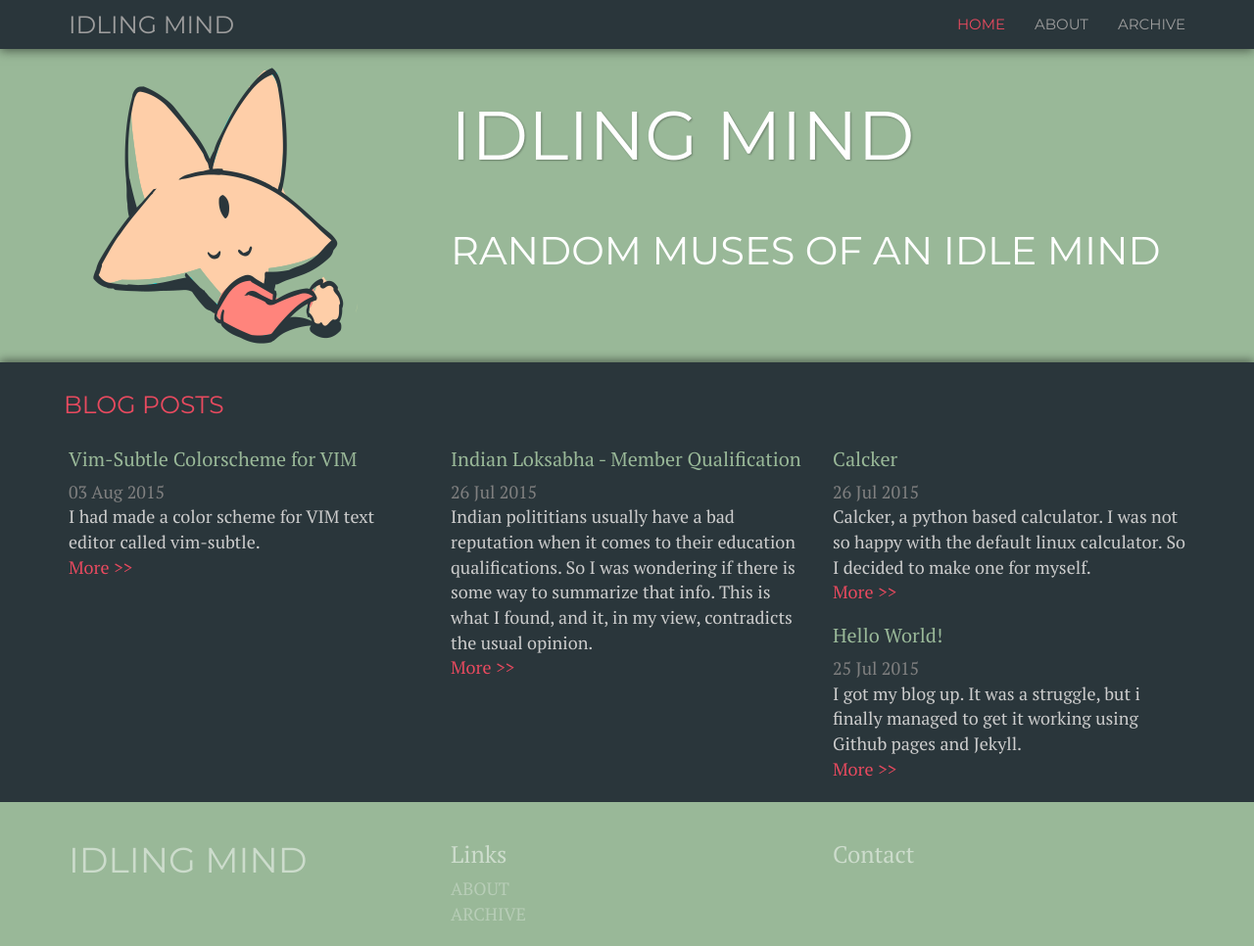
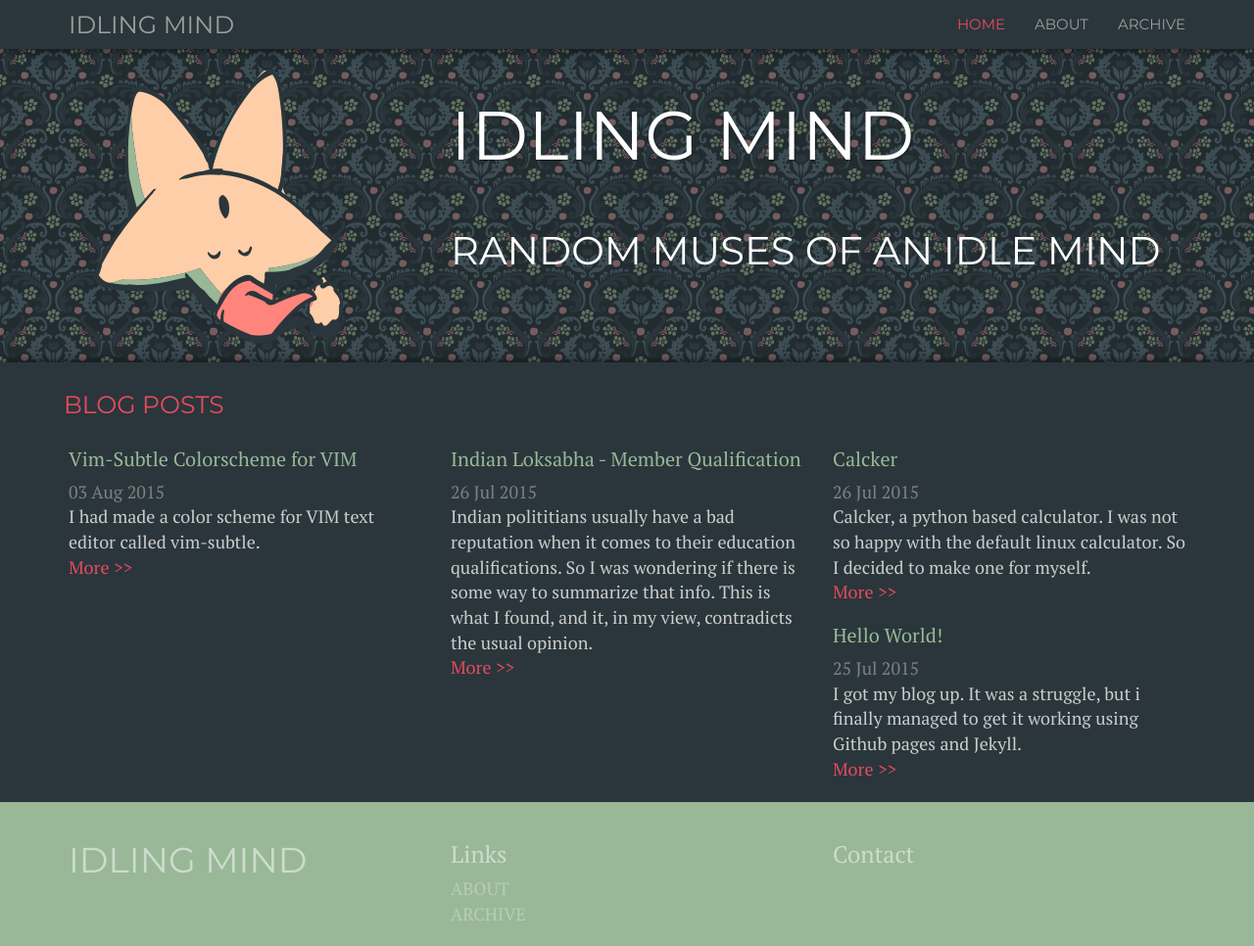
Before and after one commit to idling-mind/idling-mind.github.io, a Jekyll site: the page built from index.html, in a window 1280 px wide and 966 px high. Shown: the whole window at 98% size. Built offline with Jekyll 4.4.1, drawn with Linux system fonts in a browser that asks for light colours; nearby versions of some CDN libraries; the list of posts is cut into pages by our own code.

Commit message:
background for banner

```diff
--- a/public/css/theme.css
+++ b/public/css/theme.css
@@ -67,7 +67,7 @@ h1{
     margin:0 20px;
     }
 .banner{
-    background-color:#99B898;
+    background-image:url("/assets/images/backpattern.png");
     padding:0;
     color:white;
     font-family: 'Montserrat', sans-serif;
```
Also changed, not shown: assets/images/backpattern.png (added).
